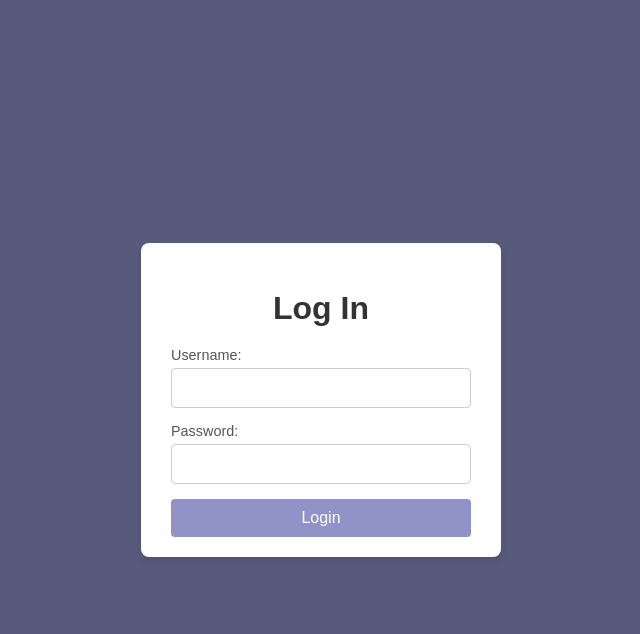
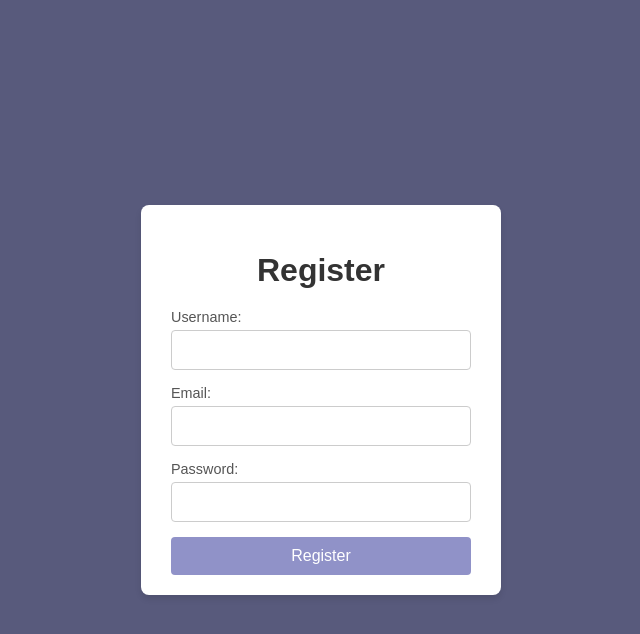
Before and after one commit to imaginarybeach/Project-Finder, a PHP site: page /register.php in a window 1280 px wide. Shown: the top 634 px of the page, without its empty margins (319-959 px from the left). Run offline with PHP 8.4, Linux system fonts and the light colour scheme.

Commit message:
register

```diff
--- a/register.php
+++ b/register.php
@@ -7,35 +7,38 @@ session_start();
 
 // Initialize variables
 $error = '';
+$success = '';
 
 if ($_SERVER['REQUEST_METHOD'] === 'POST') {
     $username = trim($_POST['username']);
     $password = trim($_POST['password']);
+    $email = trim($_POST['email']);
 
-    if (!empty($username) && !empty($password)) {
-        // Prepare and execute query
-        $stmt = $conn->prepare("SELECT * FROM users WHERE username = ?");
-        $stmt->bind_param("s", $username);
+    if (!empty($username) && !empty($password) && !empty($email)) {
+        // Check if the username or email already exists
+        $stmt = $conn->prepare("SELECT * FROM users WHERE username = ? OR email = ?");
+        $stmt->bind_param("ss", $username, $email);
         $stmt->execute();
         $result = $stmt->get_result();
 
-        if ($result->num_rows === 1) {
-            $user = $result->fetch_assoc();
+        if ($result->num_rows === 0) {
+            // Hash the password
+            $hashedPassword = password_hash($password, PASSWORD_DEFAULT);
 
-            // Verify password
-            if (password_verify($password, $user['password'])) {
-                $_SESSION['user_id'] = $user['id'];
-                $_SESSION['username'] = $user['username'];
-                header("Location: dashboard.php");
-                exit;
+            // Insert the new user into the database
+            $stmt = $conn->prepare("INSERT INTO users (username, password, email) VALUES (?, ?, ?)");
+            $stmt->bind_param("sss", $username, $hashedPassword, $email);
+
+            if ($stmt->execute()) {
+                $success = "Account created successfully. You can now log in.";
             } else {
-                $error = "Invalid username or password.";
+                $error = "Error creating account. Please try again.";
             }
+
+            $stmt->close();
         } else {
-            $error = "Invalid username or password.";
+            $error = "Username or email already exists.";
         }
-
-        $stmt->close();
     } else {
         $error = "Please fill in all fields.";
     }
@@ -47,7 +50,7 @@ if ($_SERVER['REQUEST_METHOD'] === 'POST') {
 <head>
     <meta charset="UTF-8">
     <meta name="viewport" content="width=device-width, initial-scale=1.0">
-    <title>Login</title>
+    <title>Register</title>
     <style>
         body {
             font-family: Arial, sans-serif;
@@ -60,7 +63,7 @@ if ($_SERVER['REQUEST_METHOD'] === 'POST') {
             height: 100vh;
         }
 
-        .login-container {
+        .register-container {
             background: #ffffff;
             padding: 20px 30px;
             border-radius: 8px;
@@ -69,25 +72,25 @@ if ($_SERVER['REQUEST_METHOD'] === 'POST') {
             width: 300px;
         }
 
-        .login-container h2 {
+        .register-container h2 {
             font-size: 2rem;
             margin-bottom: 20px;
             color: #333;
         }
 
-        .login-container form {
+        .register-container form {
             display: flex;
             flex-direction: column;
         }
 
-        .login-container label {
+        .register-container label {
             margin-bottom: 5px;
             text-align: left;
             font-size: 0.9rem;
             color: #555;
         }
 
-        .login-container input {
+        .register-container input {
             padding: 10px;
             margin-bottom: 15px;
             border: 1px solid #ccc;
@@ -95,7 +98,7 @@ if ($_SERVER['REQUEST_METHOD'] === 'POST') {
             font-size: 1rem;
         }
 
-        .login-container button {
+        .register-container button {
             padding: 10px;
             background-color: #9092C8;
             color: #fff;
@@ -105,7 +108,7 @@ if ($_SERVER['REQUEST_METHOD'] === 'POST') {
             cursor: pointer;
         }
 
-        .login-container button:hover {
+        .register-container button:hover {
             background-color: #8082B4;
         }
 
@@ -114,20 +117,31 @@ if ($_SERVER['REQUEST_METHOD'] === 'POST') {
             margin-bottom: 15px;
             font-size: 0.9rem;
         }
+
+        .success-message {
+            color: green;
+            margin-bottom: 15px;
+            font-size: 0.9rem;
+        }
     </style>
 </head>
 <body>
-    <div class="login-container">
-        <h2>Log In</h2>
+    <div class="register-container">
+        <h2>Register</h2>
         <?php if ($error): ?>
             <p class="error-message"><?php echo htmlspecialchars($error); ?></p>
+        <?php endif; ?>
+        <?php if ($success): ?>
+            <p class="success-message"><?php echo htmlspecialchars($success); ?></p>
         <?php endif; ?>
         <form method="POST" action="">
             <label for="username">Username:</label>
             <input type="text" id="username" name="username" required>
+            <label for="email">Email:</label>
+            <input type="email" id="email" name="email" required>
             <label for="password">Password:</label>
             <input type="password" id="password" name="password" required>
-            <button type="submit">Login</button>
+            <button type="submit">Register</button>
         </form>
     </div>
 </body>
```
